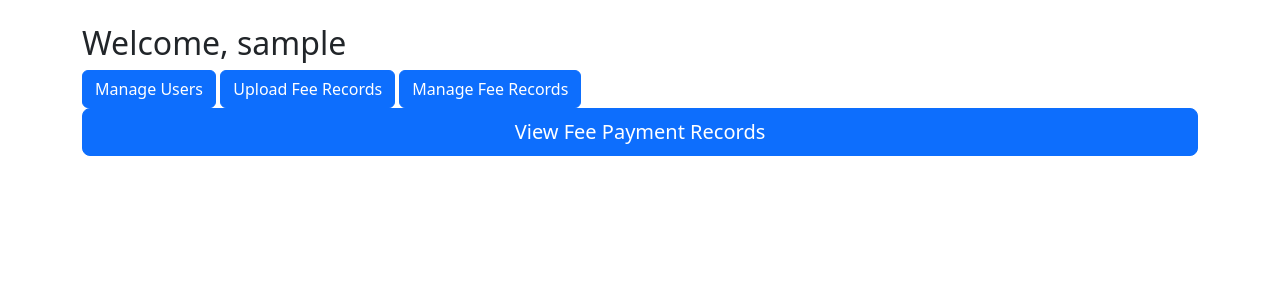
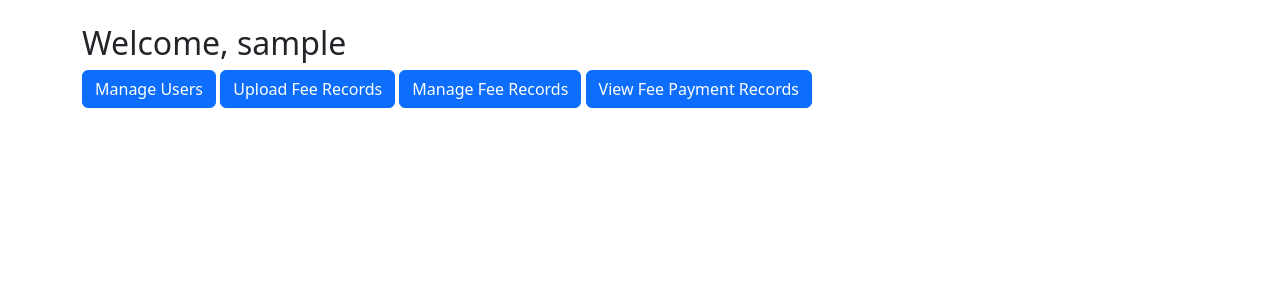
Before and after one commit to EzraelJeremiah-py/PESS, a Flask app: page /admin/dashboard in a window 1280 px wide. Shown: the part 56-356 px from the top of the page. Run offline with Flask 3, Linux system fonts and the light colour scheme; the visitor is signed in with stand-in values (Sample User, id 1).

Commit message:
Update admin_dashboard.html

```diff
--- a/pess-backend/templates/admin_dashboard.html
+++ b/pess-backend/templates/admin_dashboard.html
@@ -22,7 +22,7 @@
     <!-- Fee Management -->
     <a href="{{ url_for('fees.upload_fee_file') }}" class="btn btn-primary">Upload Fee Records</a>
     <a href="{{ url_for('fees.view_fee_files') }}" class="btn btn-primary">Manage Fee Records</a>
-    <a href="{{ url_for('fees.user_fee_files') }}" class="btn btn-primary btn-lg w-100">View Fee Payment Records</a>
+    <a href="{{ url_for('fees.user_fee_files') }}" class="btn btn-primary">View Fee Payment Records</a>
 </div>
 </body>
 </html>
```
